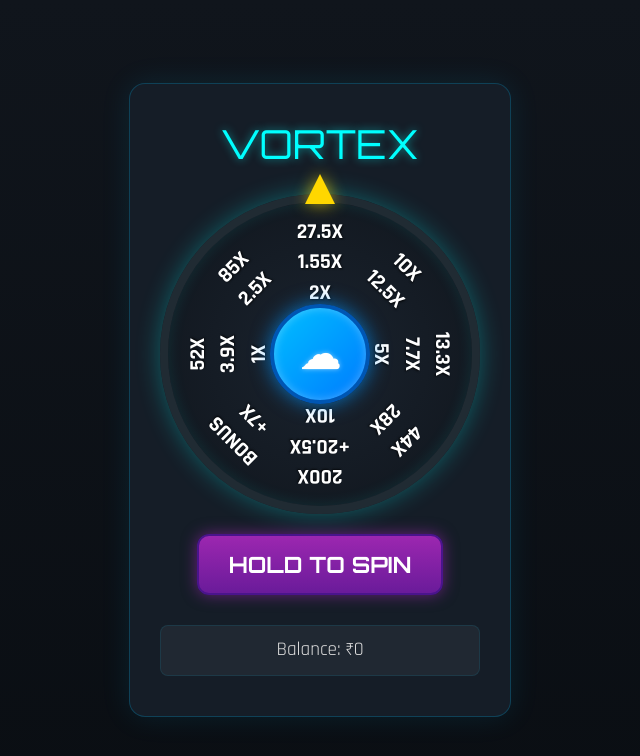
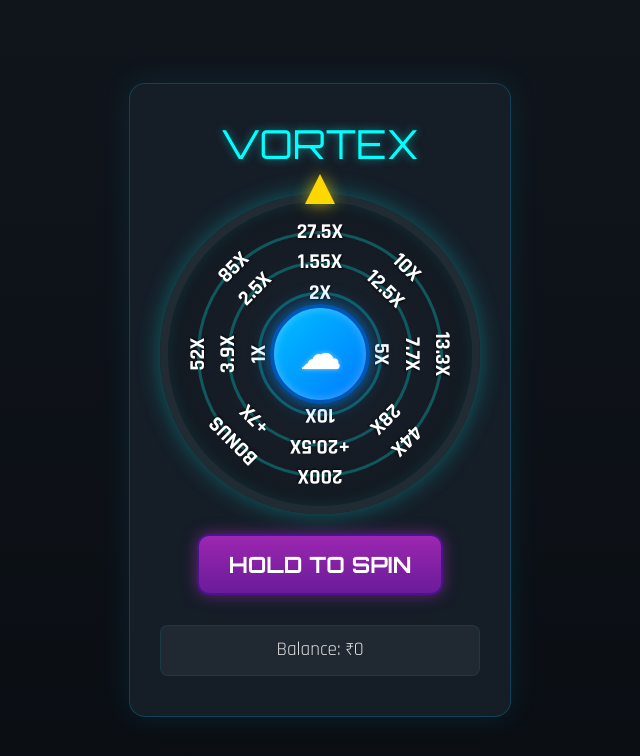
Before and after one commit to saywowtech/vortex-demo, a React (Create React App) app: page / in a window 1280 px wide. Shown: the top 756 px of the page, without its empty margins (320-960 px from the left). Built offline with nearby package versions, Linux system fonts and the light colour scheme.

Commit message:
Update App.js

```diff
--- a/src/App.js
+++ b/src/App.js
@@ -1,4 +1,4 @@
-// App.js - Multi-Ring Vortex Spinner (All 3 Rings, Independent Spin)
+// App.js - Multi-Ring Vortex Spinner (All 3 Rings, Visible Circles + Independent Spin)
 
 import React, { useState, useRef } from 'react';
 import './Wheel.css';
@@ -40,8 +40,9 @@ export default function App() {
     }, 4000);
   };
 
-  const renderRing = (segments, radius, angle) => (
-    <g transform={`rotate(${angle}, 100, 100)`}>
+  const renderRing = (segments, radius, angle, ringClass) => (
+    <g transform={`rotate(${angle}, 100, 100)`} className={`ring ${ringClass}`}>
+      <circle cx="100" cy="100" r={radius} fill="none" stroke="#00ffff44" strokeWidth="2" />
       {segments.map((label, i) => {
         const r = (360 / segments.length) * i;
         const x = 100 + radius * Math.cos((r - 90) * Math.PI / 180);
@@ -70,9 +71,9 @@ export default function App() {
         <div className="pointer" />
         <div className="wheel">
           <svg className="wheel-svg" viewBox="0 0 200 200">
-            {renderRing(outerSegments, 80, angleOuter)}
-            {renderRing(middleSegments, 60, angleMiddle)}
-            {renderRing(innerSegments, 40, angleInner)}
+            {renderRing(outerSegments, 80, angleOuter, 'outer-ring')}
+            {renderRing(middleSegments, 60, angleMiddle, 'middle-ring')}
+            {renderRing(innerSegments, 40, angleInner, 'inner-ring')}
           </svg>
         </div>
         <div className="center-button">☁</div>
```
